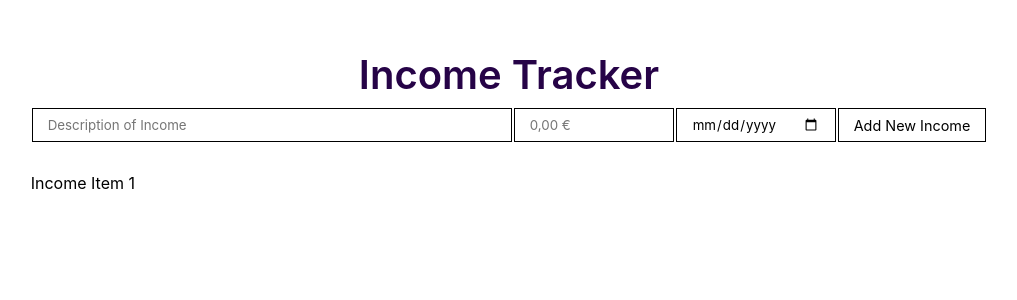
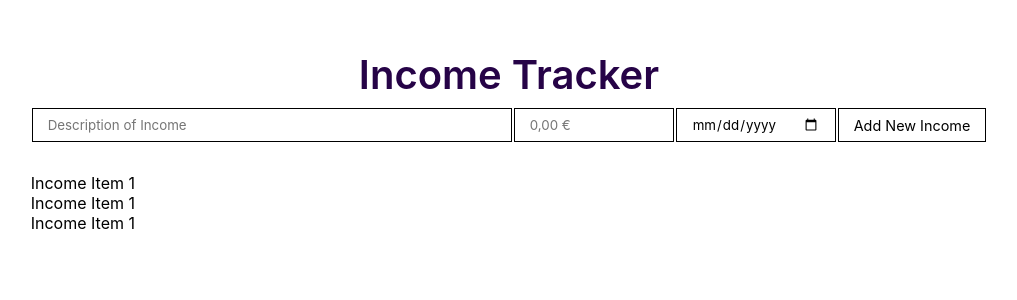
Before and after one commit to MajkoDev/income-tracker, a React (Create React App) app: page / in a window 1280 px wide. Shown: the top 300 px of the page, without its empty margins (131-1148 px from the left). Built offline with nearby package versions, Linux system fonts and the light colour scheme.

Commit message:
small update

```diff
--- a/src/components/IncomeList.jsx
+++ b/src/components/IncomeList.jsx
@@ -5,6 +5,8 @@ const IncomeList = () => {
   return (
     <div className="income-list">
       <IncomeItem />
+      <IncomeItem />
+      <IncomeItem />
     </div>
   )
 }
```
